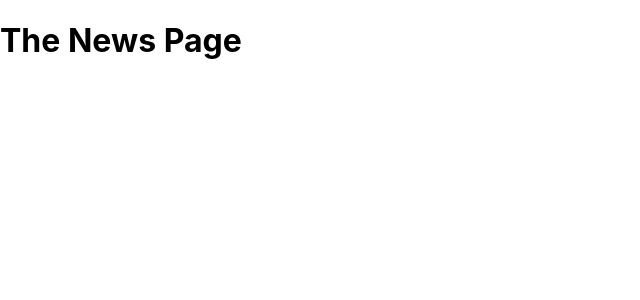
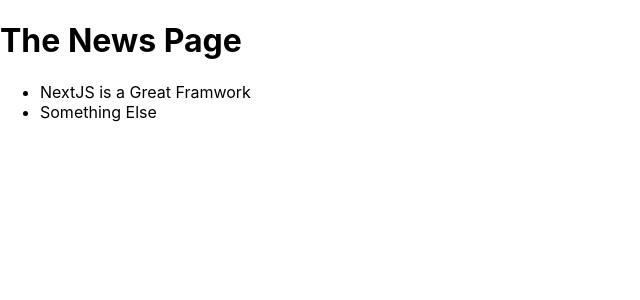
Before and after one commit to codingtoc/nextjs-course, a Next.js app: page /news in a window 1280 px wide. Shown: the top 300 px of the page, without its empty margins (0-640 px from the left). Built offline with nearby package versions, Linux system fonts and the light colour scheme.

Commit message:
05-linking-between-pages

```diff
--- a/pages/news/index.js
+++ b/pages/news/index.js
@@ -1,7 +1,21 @@
 // our-domain.com/news
+import Link from "next/link";
+import { Fragment } from "react";
 
 function NewsPage() {
-  return <h1>The News Page</h1>;
+  return (
+    <Fragment>
+      <h1>The News Page</h1>
+      <ul>
+        <li>
+          <Link href="/news/nextjs-is-a-great-framework">
+            NextJS is a Great Framwork
+          </Link>
+        </li>
+        <li>Something Else</li>
+      </ul>
+    </Fragment>
+  );
 }
 
 export default NewsPage;
```
